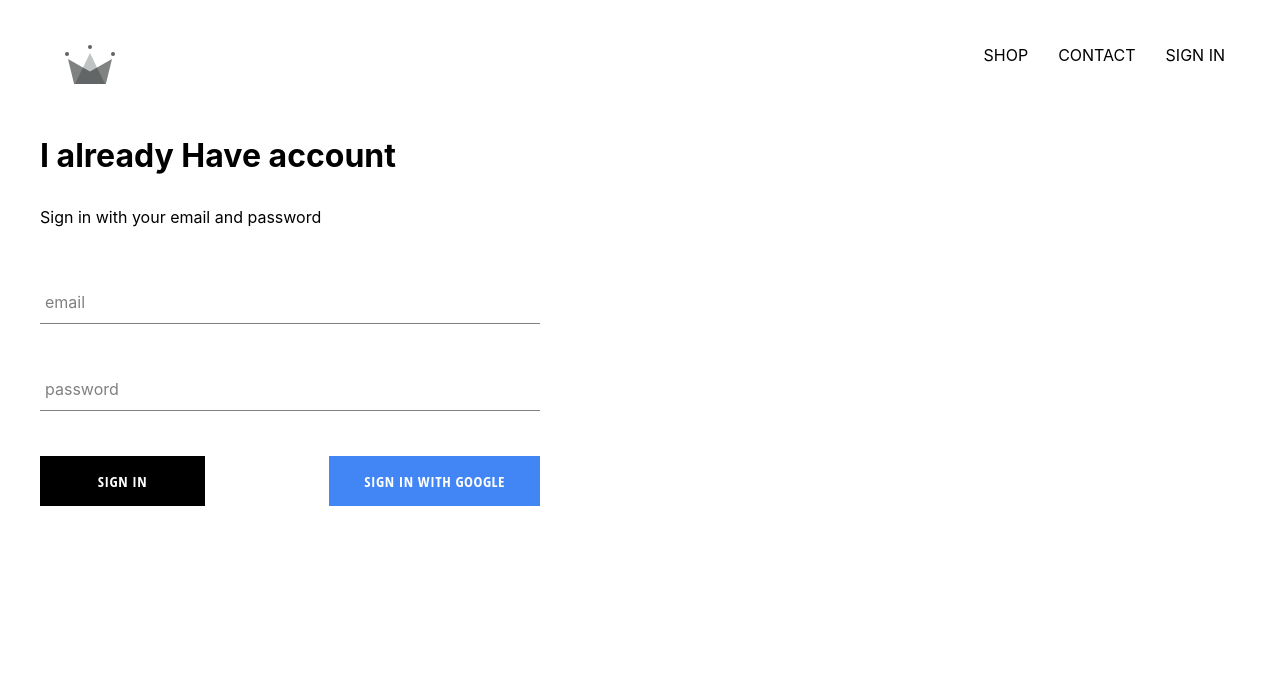
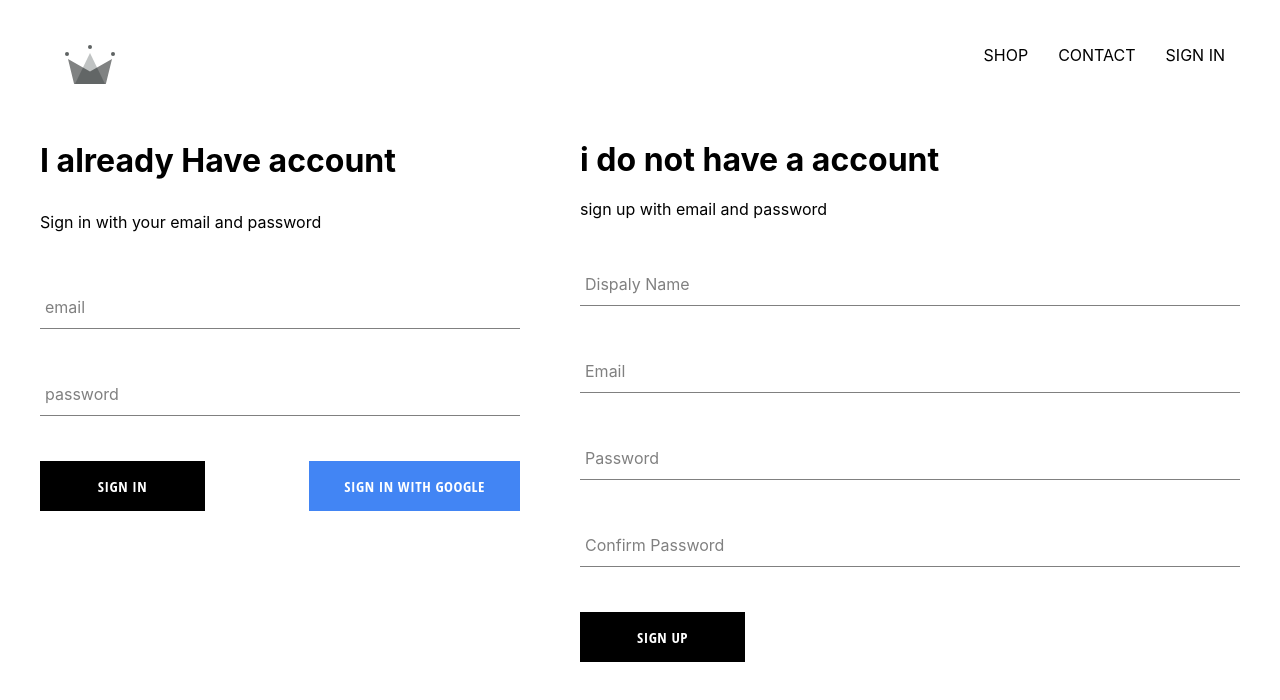
Before and after one commit to mikias19/crew-clothing, a React (Create React App) app: page /signin in a window 1280 px wide. Shown: the top 700 px of the page. Built offline with nearby package versions, Linux system fonts and the light colour scheme; no server answers.

Commit message:
implementes firebase utilities including stotring and authenticating user in firestore

```diff
--- a/src/App.js
+++ b/src/App.js
@@ -1,6 +1,9 @@
 import "./App.css";
 import React from "react";
-import { auth } from "../src/Componets/Firebase/firebase.utility";
+import {
+  auth,
+  createUserProfileDocument,
+} from "../src/Componets/Firebase/firebase.utility";
 import { HomePage } from "./Componets/pages/homepages/homepage.jsx";
 import { Route, Routes } from "react-router-dom";
 import { ShopPage } from "./Componets/pages/shop/shop";
@@ -13,8 +16,18 @@ class App extends React.Component {
   }
   unsubscriptionFromAuth = null;
   componentDidMount() {
-    this.unsubscriptionFromAuth = auth.onAuthStateChanged((user) => {
-      this.setState({ currentUser: user });
+    this.unsubscriptionFromAuth = auth.onAuthStateChanged(async (userAuth) => {
+      // this.setState({ currentUser: user });
+      if (userAuth) {
+        const useRef = await createUserProfileDocument(userAuth);
+        useRef.onSnapshot((snapshot) => {
+          this.setState({
+            currentUser: { id: snapshot.id, ...snapshot.data() },
+          });
+          console.log(this.state);
+        });
+      }
+      this.setState({ currentUser: userAuth });
     });
   }
 
--- a/src/Componets/Firebase/firebase.utility.js
+++ b/src/Componets/Firebase/firebase.utility.js
@@ -1,6 +1,7 @@
 import firebase from "firebase/compat/app";
 import "firebase/compat/firestore";
 import "firebase/compat/auth";
+import { useRef } from "react";
 
 const config = {
   apiKey: "AIzaSyDBlyOa7nx1RJhu2vUQIBBcoYk3Vg4bCGc",
@@ -17,6 +18,26 @@ firebase.initializeApp(config);
 export const firestore = firebase.firestore();
 export const auth = firebase.auth();
 
+export const createUserProfileDocument = async (userAuth, addtinalData) => {
+  if (!userAuth) return;
+  const userRef = firestore.doc(`Users/${userAuth.uid}`);
+  const snapShot = await userRef.get();
+  // console.log(firestore.doc("users/mhdhfydf124jbbddjdj"));
+  console.log(snapShot);
+
+  if (!snapShot.exists) {
+    const { displayName, email } = userAuth;
+    const createdDate = new Date();
+    try {
+      await userRef.set({ displayName, email, createdDate, ...addtinalData });
+    } catch (error) {
+      console.log("error at Creating user", error.message);
+    }
+  }
+  console.log(useRef);
+  return userRef;
+};
+
 const provider = new firebase.auth.GoogleAuthProvider();
 provider.setCustomParameters({ prompt: "select_account" });
 
--- a/src/Componets/pages/sign-inAndsign-up/sign-inAndsign-up.jsx
+++ b/src/Componets/pages/sign-inAndsign-up/sign-inAndsign-up.jsx
@@ -1,10 +1,12 @@
 import React from "react";
 import "./sign-inAndsign-up.scss";
 import SignIn from "../../signin/signin";
+import Signup from "../../signup/signup";
 const SignInAndSingup = () => {
   return (
-    <div>
+    <div className="sign-in-and-sign-up">
       <SignIn />
+      <Signup />
     </div>
   );
 };
--- a/src/Componets/pages/sign-inAndsign-up/sign-inAndsign-up.scss
+++ b/src/Componets/pages/sign-inAndsign-up/sign-inAndsign-up.scss
@@ -0,0 +1,7 @@
+.sign-in-and-sign-up {
+  display: flex;
+  flex-wrap: wrap;
+  width: 100%;
+  justify-content: space-between;
+  margin: 30px auto;
+}
--- a/src/Componets/signin/signin.style.scss
+++ b/src/Componets/signin/signin.style.scss
@@ -1,5 +1,5 @@
 .sign-in {
-  width: 500px;
+  width: 40%;
   display: flex;
   flex-direction: column;
   .title {
--- /dev/null
+++ b/src/Componets/signup/signup.jsx
@@ -0,0 +1,92 @@
+import { auth, createUserProfileDocument } from "../Firebase/firebase.utility";
+import FormInput from "../FormInput/form-input";
+import CustomeButton from "../custome_button/customebutton";
+import "./signup.scss";
+import React, { Component } from "react";
+
+class Signup extends Component {
+  constructor() {
+    super();
+    this.state = {
+      displayName: "",
+      email: "",
+      password: "",
+      confirmPassword: "",
+    };
+  }
+
+  render() {
+    const inputSubmiting = async (event) => {
+      event.preventDefault();
+      const { displayName, email, password, confirmPassword } = this.state;
+
+      if (password !== confirmPassword) {
+        alert("password do not match!");
+        return;
+      }
+      try {
+        const { user } = await auth.createUserWithEmailAndPassword(
+          email,
+          password
+        );
+        createUserProfileDocument(user, { displayName });
+      } catch (error) {
+        console.error(error);
+      }
+
+      this.setState({
+        displayName: "",
+        email: "",
+        password: "",
+        confirmPassword: "",
+      });
+    };
+
+    const changeHandler = (event) => {
+      const { name, value } = event.target;
+      this.setState({ [name]: value });
+    };
+    return (
+      <div className="sign-up">
+        <h1 className="title"> i do not have a account</h1>
+        <span>sign up with email and password </span>
+        <form onSubmit={inputSubmiting}>
+          <FormInput
+            type="text"
+            name="displayName"
+            value={this.state.displayName}
+            label="Dispaly Name"
+            required
+            onChangeHandler={changeHandler}
+          />
+          <FormInput
+            type="email"
+            name="email"
+            value={this.state.email}
+            label="Email"
+            required
+            onChangeHandler={changeHandler}
+          />
+          <FormInput
+            type="password"
+            name="password"
+            value={this.state.password}
+            label="Password"
+            required
+            onChangeHandler={changeHandler}
+          />
+          <FormInput
+            type="password"
+            name="confirmPassword"
+            value={this.state.confirmPassword}
+            label="Confirm Password"
+            onChangeHandler={changeHandler}
+          />
+          <CustomeButton type="submit">Sign UP</CustomeButton>
+        </form>
+      </div>
+    );
+  }
+}
+
+export default Signup;
--- /dev/null
+++ b/src/Componets/signup/signup.scss
@@ -0,0 +1,9 @@
+.sign-up {
+  display: flex;
+  flex-direction: column;
+  width: 55%;
+
+  .title {
+    margin: 20px 0;
+  }
+}
```
